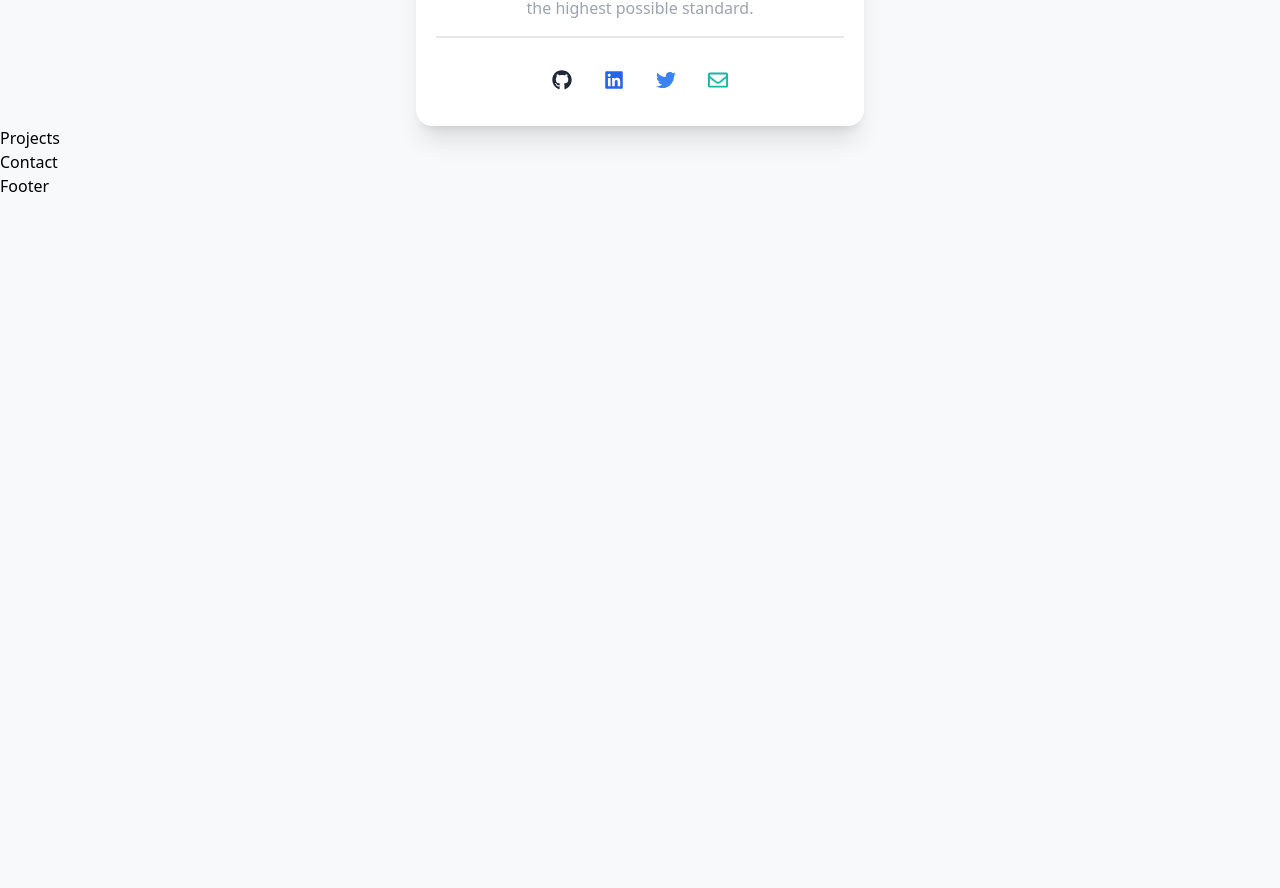
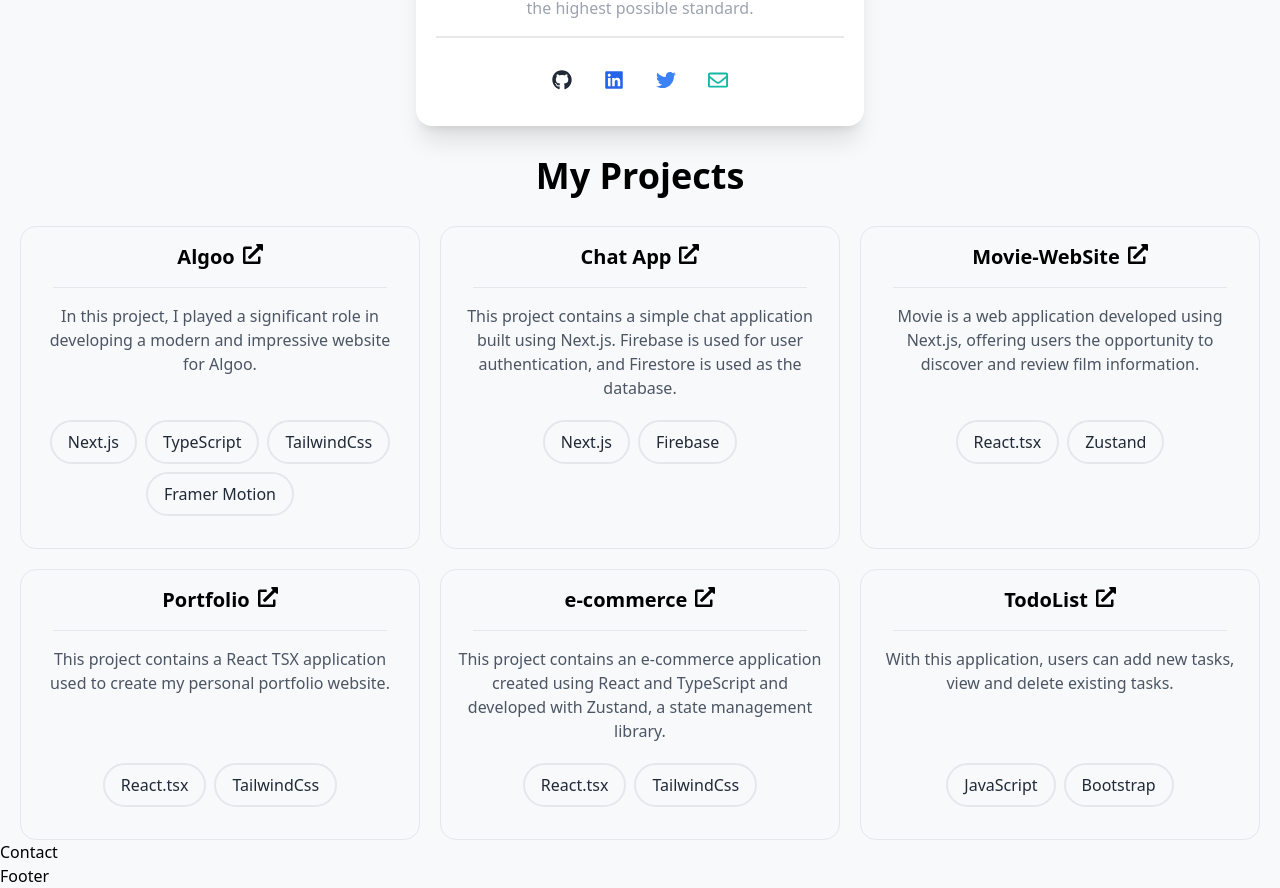
Before and after one commit to mertcetiin/mert.dev, a Next.js app: page / in a window 1280 px wide. Shown: the part 554-1442 px from the top of the page. Before the commit the page ends 800 px from the top, so only its background shows below. Built offline with nearby package versions, Linux system fonts and the light colour scheme.

Commit message:
Projects comp. made

```diff
--- a/components/Projects.tsx
+++ b/components/Projects.tsx
@@ -1,8 +1,39 @@
-import React from 'react'
+import { PROJECTS_INFO } from "@/constants";
+import Link from "next/link";
+import { FaExternalLinkAlt } from "react-icons/fa";
+
 
 function Projects() {
     return (
-        <div>Projects</div>
+        <section id="projects" className="flex justify-center text-center items-center">
+            <div className="flex flex-col mx-4">
+                <h1 className="mt-[30px] text-2xl md:text-4xl font-extrabold">My Projects</h1>
+                <div className="flex flex-wrap justify-center gap-[20px] mt-[30px] mx-auto">
+                    {PROJECTS_INFO.map((project, index) => (
+                        <div key={index}
+                            className="border max-w-[400px] w-full rounded-2xl pt-4 px-4">
+                            <Link href={project.href} target="e_blank"
+                                className="text-xl text-center font-bold">
+                                {project.name}
+                                <FaExternalLinkAlt className="ml-2 inline align-baseline" />
+                            </Link>
+                            <hr className="my-4 mx-4" />
+                            <p className="text-customGray600 mt-[10px] h-[100px]">
+                                {project.content}
+                            </p>
+                            <div className="mt-4 mb-8 flex flex-wrap justify-center items-center gap-2">
+                                {project.skills.map((skill, index) => (
+                                    <span key={index}
+                                        className="px-4 py-2 border-2 rounded-full text-customGray800">
+                                        {skill}
+                                    </span>
+                                ))}
+                            </div>
+                        </div>
+                    ))}
+                </div>
+            </div>
+        </section>
     )
 }
 
```
